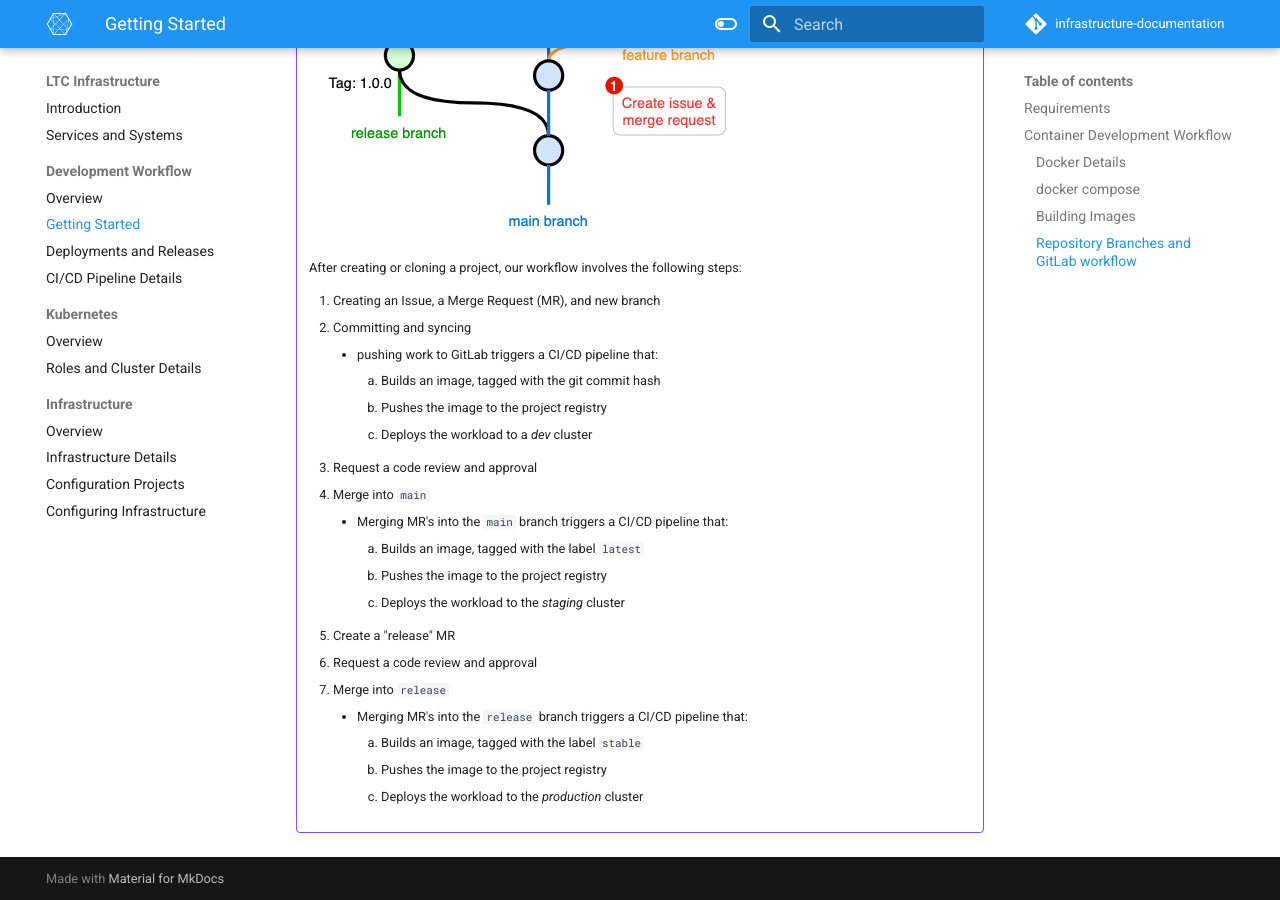
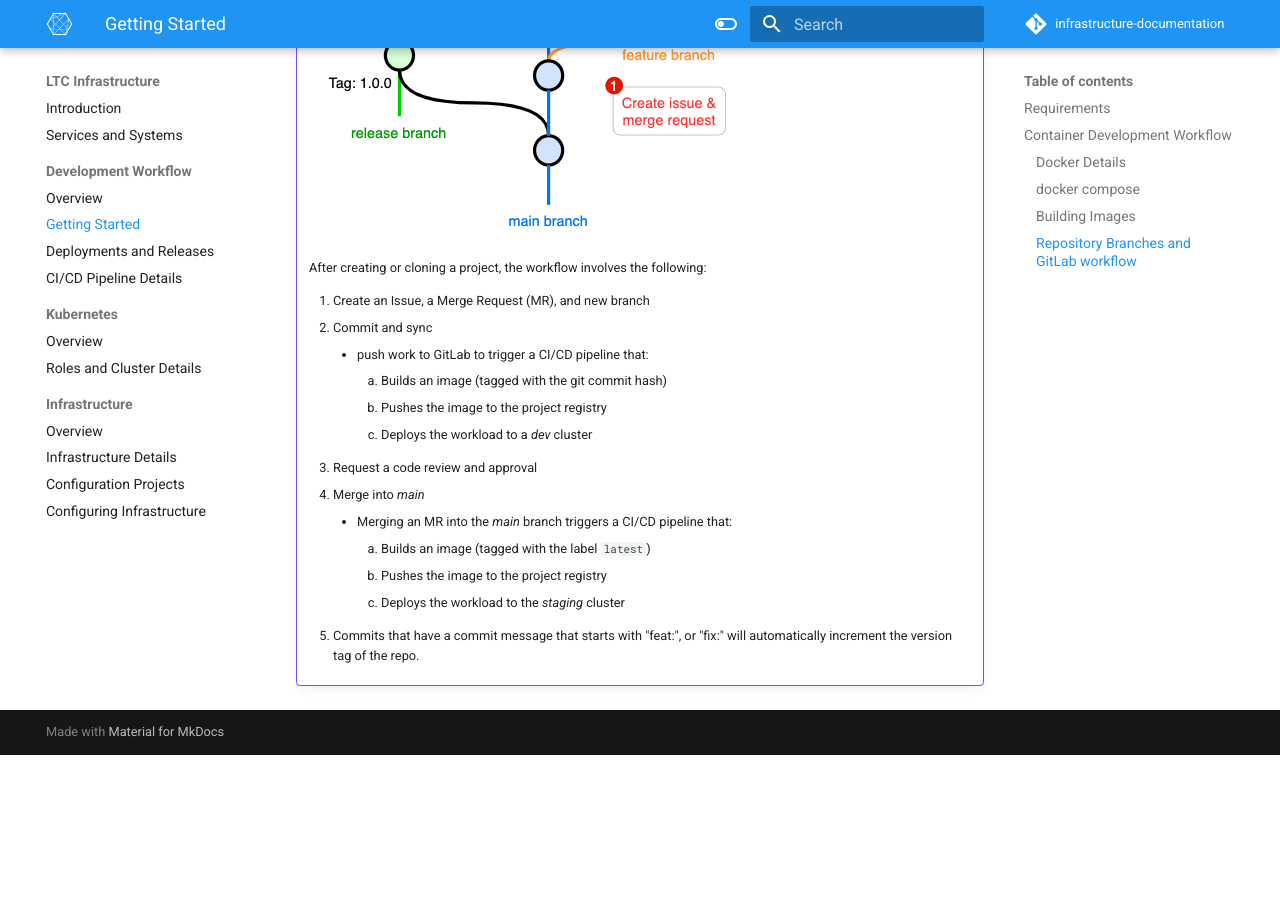
Before and after one commit to bcit-ltc/infrastructure-documentation, an MkDocs documentation site: the page built from docs/0_dev-workflow/getting-started-dev.md, in a window 1280 px wide and 900 px high, scrolled down 3558 px. Built offline with MkDocs 1.6.1 and Material for MkDocs 9.7.7, drawn with Linux system fonts in a browser that asks for light colours; after the commit the page ends 4313 px from its top, so only the background shows below that.

Commit message:
fix: updates workflow

```diff
--- a/docs/0_dev-workflow/getting-started-dev.md
+++ b/docs/0_dev-workflow/getting-started-dev.md
@@ -107,24 +107,19 @@
     ![versioning workflow](../assets/git-workflow-simple.png#only-light)
     ![versioning workflow](../assets/git-workflow-simple-dark.png#only-dark)
 
-    After creating or cloning a project, our workflow involves the following steps:
+    After creating or cloning a project, the workflow involves the following:
 
-    1. Creating an Issue, a Merge Request (MR), and new branch
-    1. Committing and syncing
-        * pushing work to GitLab triggers a CI/CD pipeline that:
-            1. Builds an image, tagged with the git commit hash
+    1. Create an Issue, a Merge Request (MR), and new branch
+    1. Commit and sync
+        * push work to GitLab to trigger a CI/CD pipeline that:
+            1. Builds an image (tagged with the git commit hash)
             1. Pushes the image to the project registry
             1. Deploys the workload to a *dev* cluster
     1. Request a code review and approval
-    1. Merge into `main`
-        * Merging MR's into the `main` branch triggers a CI/CD pipeline that:
-            1. Builds an image, tagged with the label `latest`
+    1. Merge into *main*
+        * Merging an MR into the *main* branch triggers a CI/CD pipeline that:
+            1. Builds an image (tagged with the label `latest`)
             1. Pushes the image to the project registry
             1. Deploys the workload to the *staging* cluster
-    1. Create a "release" MR
-    1. Request a code review and approval
-    1. Merge into `release`
-        * Merging MR's into the `release` branch triggers a CI/CD pipeline that:
-            1. Builds an image, tagged with the label `stable`
-            1. Pushes the image to the project registry
-            1. Deploys the workload to the *production* cluster
+
+    * Commits that have a commit message that starts with "feat:", or "fix:" will automatically increment the version tag of the repo.
```
